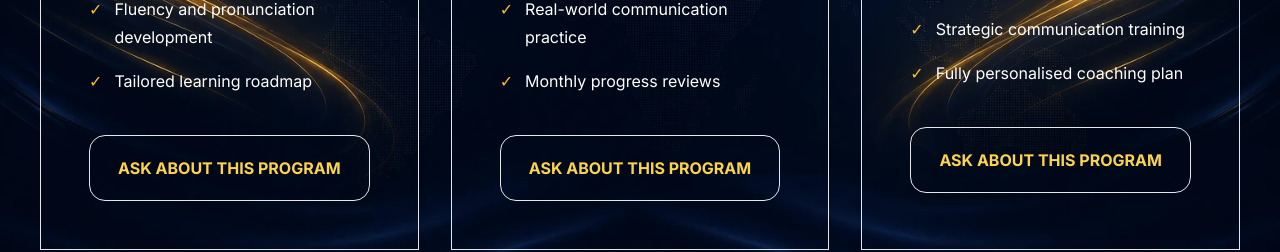
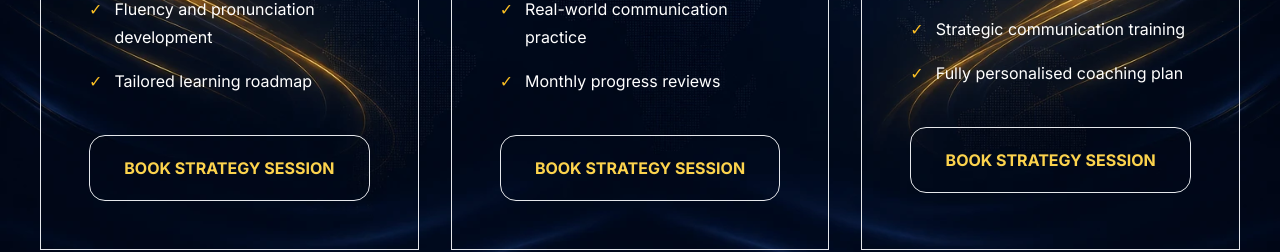
Before and after one commit to tjvanvuuren4-cmd/FEH-Teachers, a React (Vite) app: page / in a window 1280 px wide. Shown: the part 5820-6072 px from the top of the page. Built offline with nearby package versions, Linux system fonts and the light colour scheme.

Commit message:
update programs

```diff
--- a/src/components/Programs.jsx
+++ b/src/components/Programs.jsx
@@ -178,7 +178,7 @@ export default function Programs({ whatsappUrl }) {
                 rel="noreferrer"
                 className="mt-10 inline-block w-full rounded-2xl border border-yellow-400/30 bg-[#06152d]/90 px-6 py-5 text-center font-bold uppercase tracking-[0.16em] text-yellow-300 transition-all duration-300 hover:border-yellow-300 hover:bg-[#0b2148] hover:shadow-[0_0_40px_rgba(250,204,21,0.15)]"
               >
-                Ask About This Program
+                Book Strategy Session
               </a>
             </div>
           ))}
```
